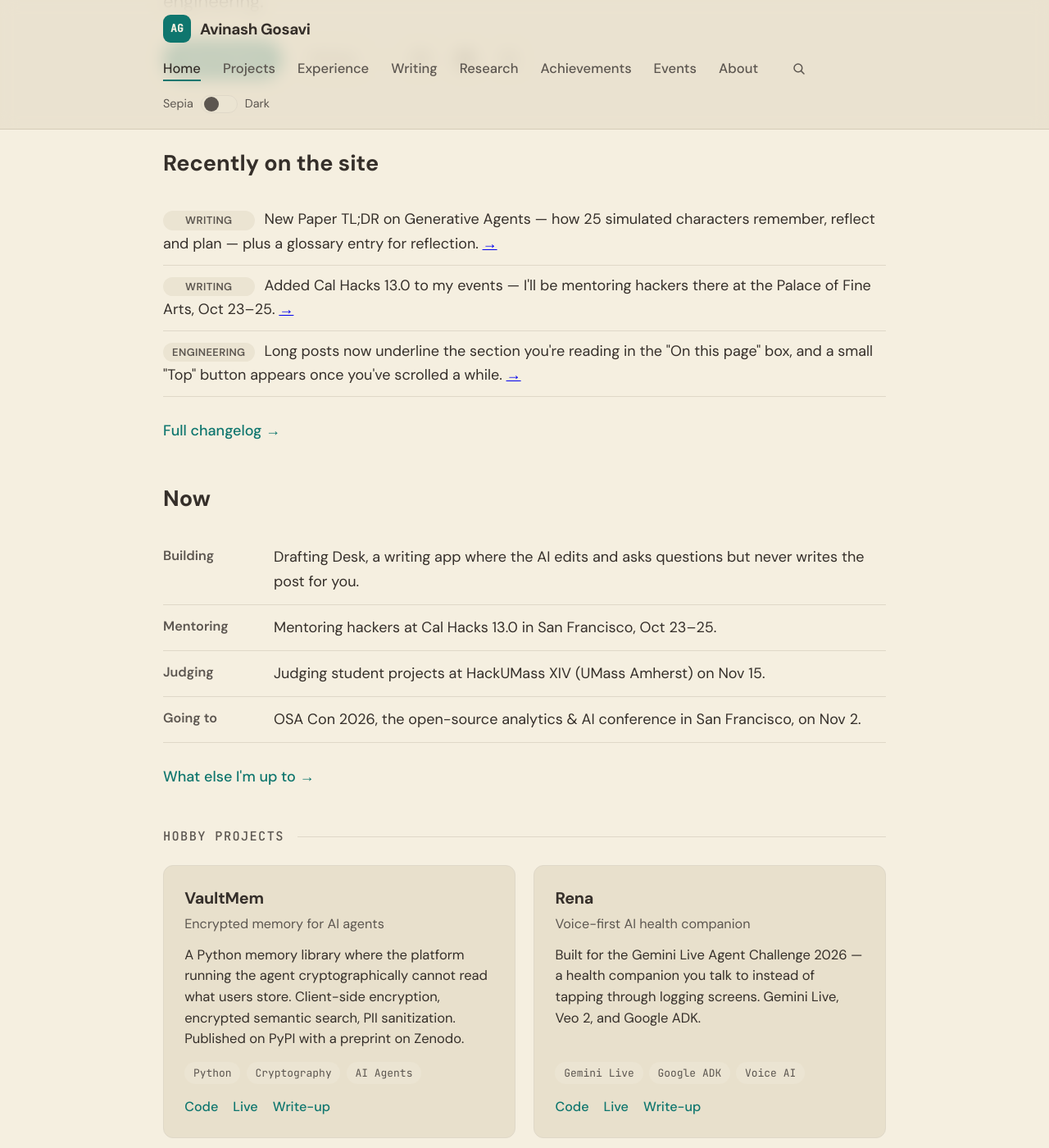
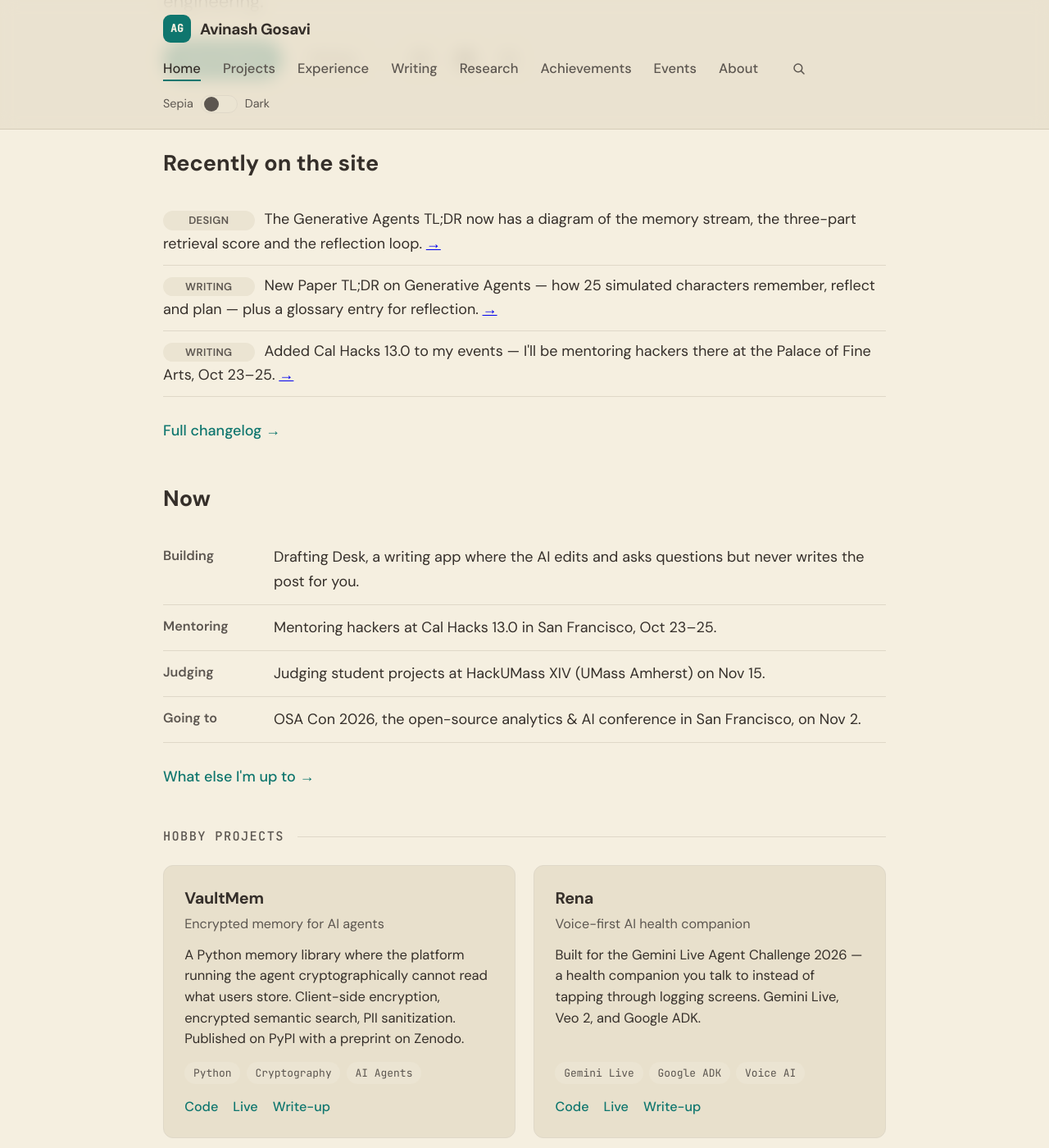
Before and after one commit to aag1091-alt/avinashgosavi.com, a Jekyll site: the page built from index.md, in a window 1280 px wide and 1400 px high, scrolled down 553 px. Shown: the whole window at 82% size. Built offline with Jekyll 4.4.1, drawn with Linux system fonts in a browser that asks for light colours.

Commit message:
Design: Generative Agents memory diagram; TOC hover contrast
Co-Authored-By: Claude <noreply@anthropic.com>

```diff
--- a/_data/changelog.yml
+++ b/_data/changelog.yml
@@ -1,5 +1,9 @@
 # Public changelog shown on /changelog and (latest 3) on the homepage.
 # Newest first. desk: Writing | Design | Engineering
+- date: 2026-10-19
+  desk: Design
+  text: "The Generative Agents TL;DR now has a diagram of the memory stream, the three-part retrieval score and the reflection loop."
+  link: /post/paper-tldr-generative-agents/
 - date: 2026-10-19
   desk: Writing
   text: "New Paper TL;DR on Generative Agents — how 25 simulated characters remember, reflect and plan — plus a glossary entry for reflection."
--- a/_posts/2026-10-19-paper-tldr-generative-agents.md
+++ b/_posts/2026-10-19-paper-tldr-generative-agents.md
@@ -40,6 +40,8 @@ So characters **reflect**. When the summed importance of recent memories passes
 
 Those insights go back into the same memory stream, where they can be retrieved — and reflected on again. The result is a **reflection tree**: raw observations at the leaves, more abstract conclusions higher up.
 
+{% include diagrams/generative-agents-memory.html %}
+
 ## 3. Planning
 
 To keep behavior coherent across a day, each character drafts a rough plan (about five to eight chunks), then breaks each chunk into hour-long actions, then into 5–15 minute steps. Plans are stored in the memory stream too. At every step, the model decides whether something it just noticed is worth reacting to; if so, it rewrites the plan from that point.
--- a/assets/css/style.css
+++ b/assets/css/style.css
@@ -895,6 +895,7 @@ input:focus-visible {
 .diagram .dg-pill { fill: var(--accent-soft); }
 .diagram .dg-muted { stroke: var(--text-muted); stroke-dasharray: 5 4; }
 .diagram .dg-line {
+  fill: none;
   stroke: var(--accent);
   stroke-width: 2;
 }
@@ -1161,7 +1162,7 @@ body.theme-dark .about-image img {
 .post-toc-list { margin: 0.5rem 0 0.1rem; padding-left: 1.3rem; }
 .post-toc-list li { margin: 0.25rem 0; }
 .post-toc-list a { color: var(--text); text-decoration: none; }
-.post-toc-list a:hover, .post-toc-list a:focus-visible { color: var(--accent); text-decoration: underline; }
+.post-toc-list a:hover, .post-toc-list a:focus-visible { color: var(--text); text-decoration: underline; text-decoration-color: var(--accent); text-underline-offset: 3px; }
 .post-toc-list a[aria-current] { font-weight: 600; text-decoration: underline; text-decoration-color: var(--accent); text-decoration-thickness: 2px; text-underline-offset: 3px; }
 .back-to-top {
   position: fixed;
```
Also changed, not shown: _includes/diagrams/generative-agents-memory.html (added, +52 -0 lines), _notes/improvement-log.md (+12 -2 lines).
